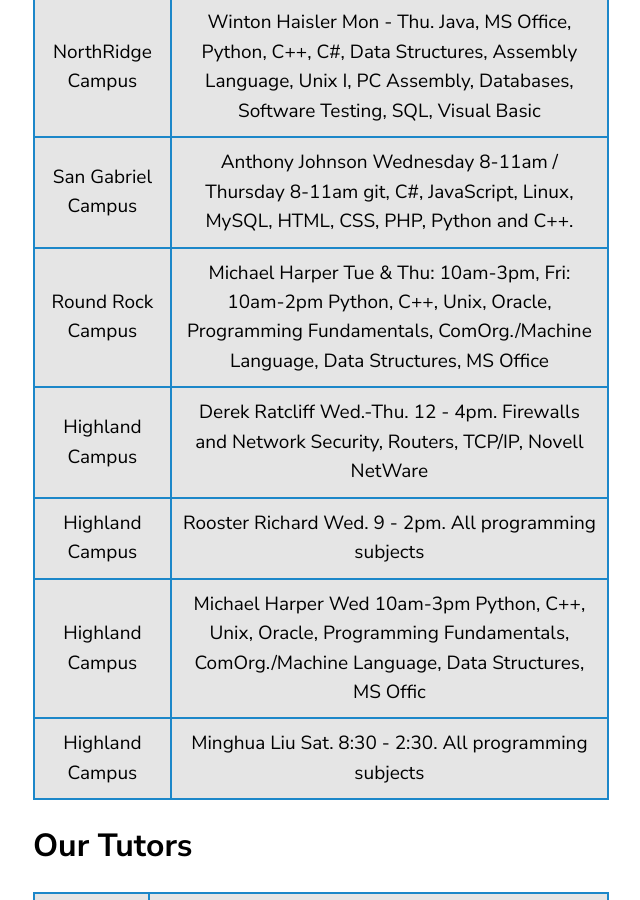
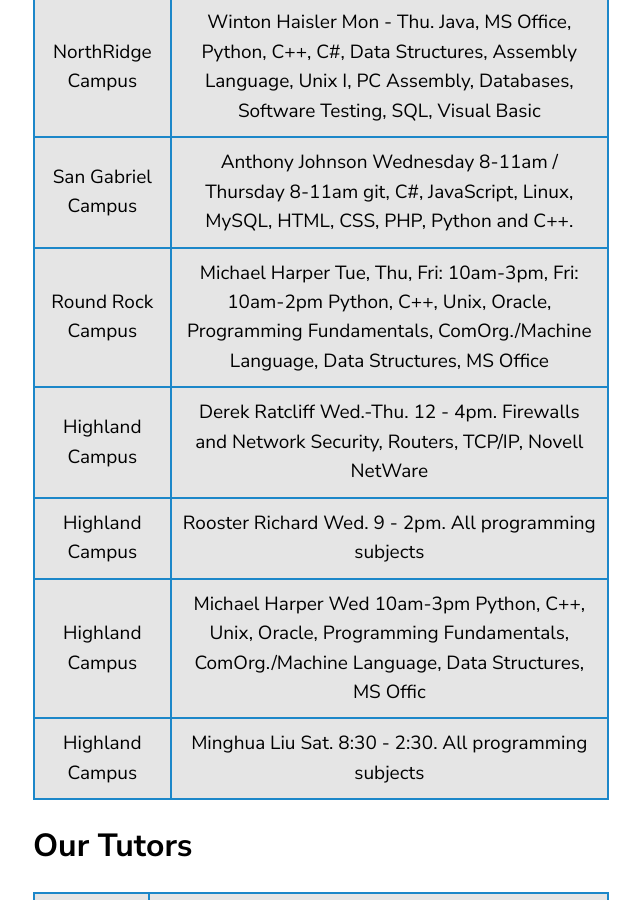
Before and after one commit to roosterrichard/acctutor, a Jekyll site: the page built from index.md, in a window 1280 px wide and 900 px high, scrolled down 1597 px. Shown: the whole window, without its empty margins (67-707 px from the left). Built offline with Jekyll 4.4.1, drawn with Linux system fonts in a browser that asks for light colours; our own code applies the rules of GitHub Pages for plain Markdown files.

Commit message:
Update index.md

```diff
--- a/index.md
+++ b/index.md
@@ -29,7 +29,7 @@ This is a first come first serve system where the average wait time is < 3 minut
 </tr>
 <tr><td>NorthRidge Campus</td><td>Winton Haisler Mon - Thu.  Java, MS Office, Python, C++, C#, Data Structures, Assembly Language, Unix I, PC Assembly, Databases, Software Testing, SQL, Visual Basic</td></tr>
 <tr><td>San Gabriel Campus</td><td>Anthony Johnson Wednesday 8-11am / Thursday 8-11am  git, C#, JavaScript, Linux, MySQL, HTML, CSS, PHP, Python and C++.</td></tr>
-<tr><td>Round Rock Campus</td><td>Michael Harper Tue & Thu: 10am-3pm, Fri: 10am-2pm Python, C++, Unix, Oracle, Programming Fundamentals, ComOrg./Machine Language, Data Structures, MS Office</td></tr>
+<tr><td>Round Rock Campus</td><td>Michael Harper Tue, Thu, Fri: 10am-3pm, Fri: 10am-2pm Python, C++, Unix, Oracle, Programming Fundamentals, ComOrg./Machine Language, Data Structures, MS Office</td></tr>
 <tr><td>Highland Campus</td><td>Derek Ratcliff Wed.-Thu. 12 - 4pm. Firewalls and Network Security, Routers, TCP/IP, Novell NetWare</td></tr>
 <tr><td>Highland Campus</td><td>Rooster Richard Wed. 9 - 2pm. All programming subjects</td></tr>
 <tr><td>Highland Campus</td><td>Michael Harper Wed 10am-3pm Python, C++, Unix, Oracle, Programming Fundamentals, ComOrg./Machine Language, Data Structures, MS Offic</td></tr>
```
